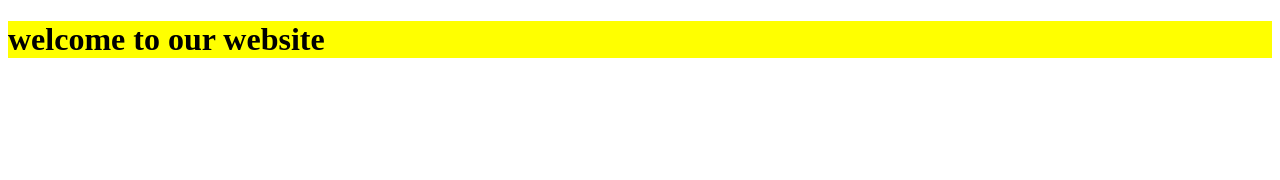
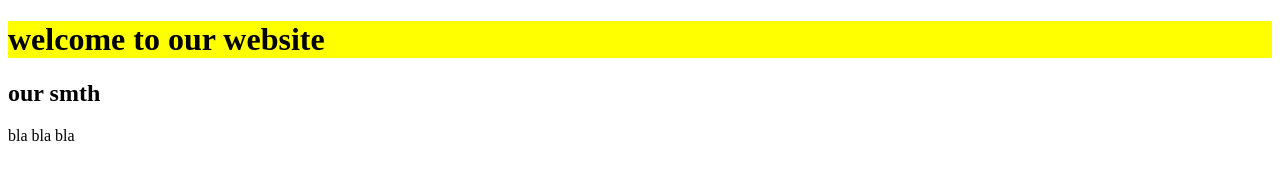
Before and after one commit to IbrohimSadriddinov/onlinestore, a plain HTML site: page index.html in a window 1280 px wide. Drawn offline with Linux system fonts and the light colour scheme.

Commit message:
im just add main in html

```diff
--- a/index.html
+++ b/index.html
@@ -10,5 +10,12 @@
     <header>
         <h1>welcome to our website</h1>
     </header>
+
+    <main>
+        <div class="container">
+            <h2>our smth</h2>
+            <p>bla bla bla</p>
+        </div>
+    </main>
 </body>
 </html>
```
